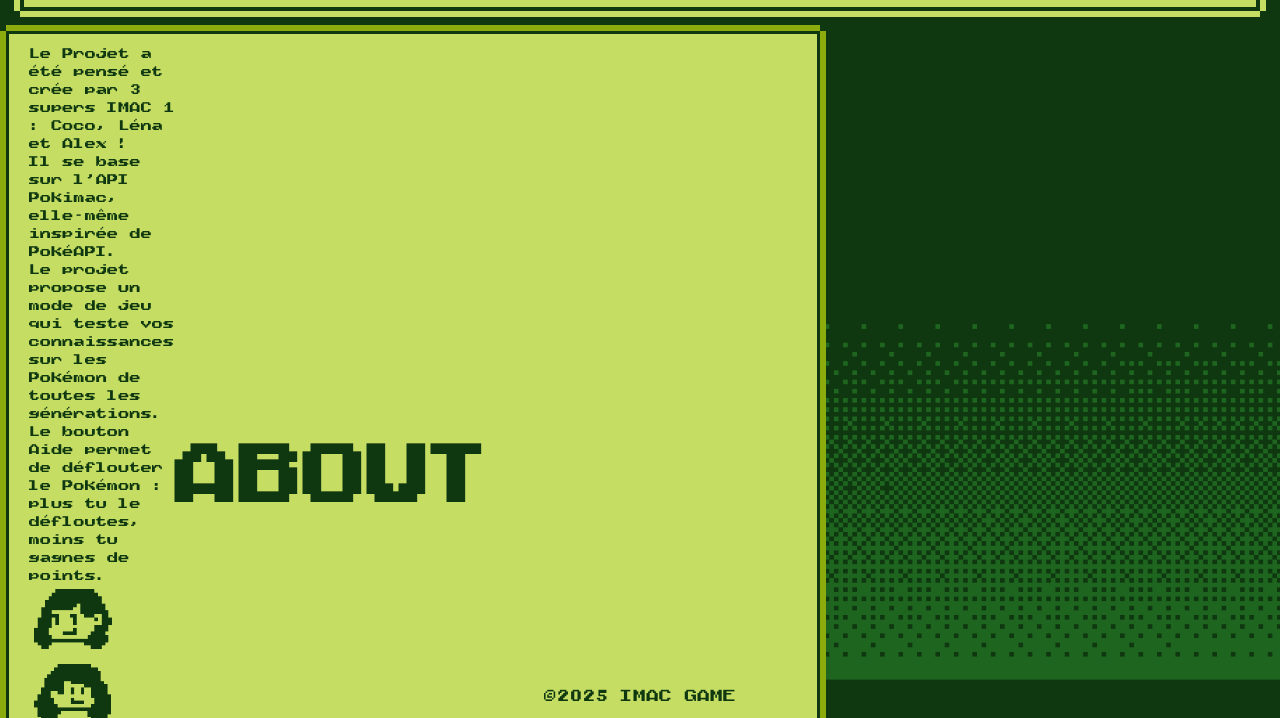
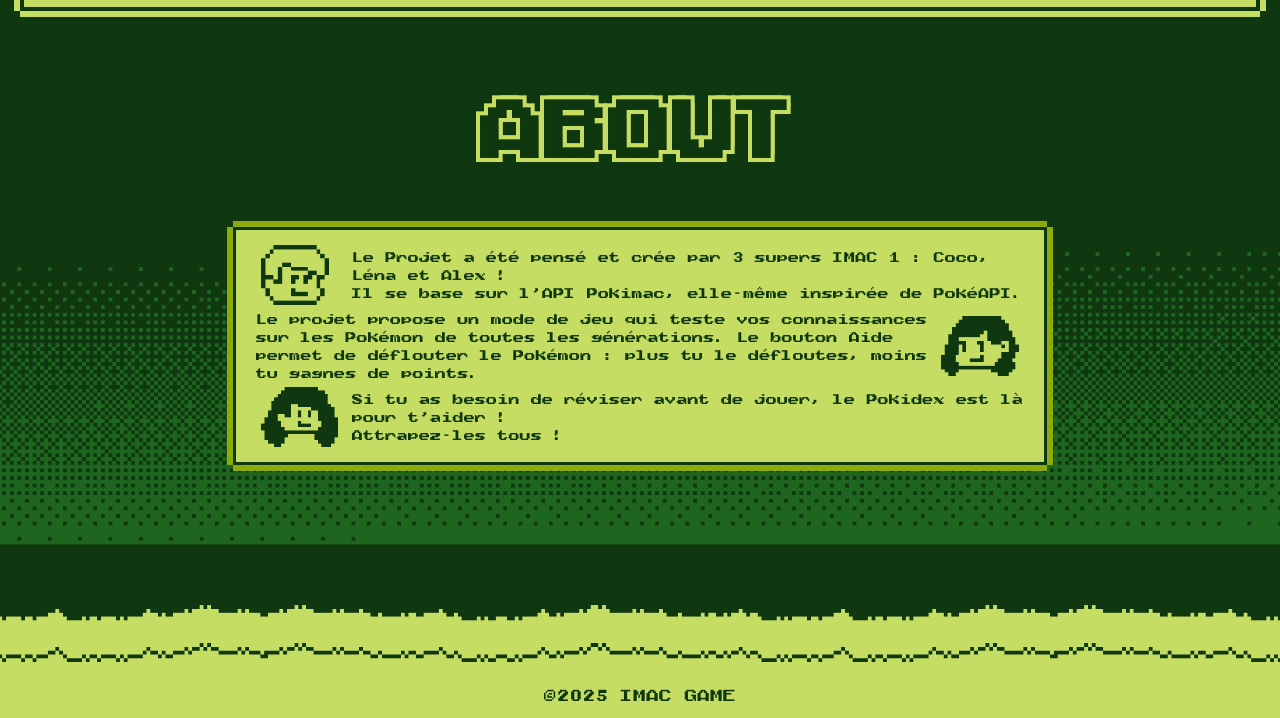
Before and after one commit to alexandre-bonnet/Pokimac, a plain HTML site: page src/pages/about.html in a window 1280 px wide. Shown: the part 82-800 px from the top of the page. Drawn offline with Linux system fonts and the light colour scheme.

Commit message:
adapted About page to new navbar

```diff
--- a/src/pages/about.html
+++ b/src/pages/about.html
@@ -27,9 +27,9 @@
             </div>
         </nav>
     </header>
-    <section id="aboutWindow">
+    <main>
     <h1>About</h1>
-    <div
+    <div  id="aboutWindow">
         <img id=item-0 src="../elements/images/coco.png" alt="" />
         <p id=item-1>Le Projet a été pensé et crée par 3 supers IMAC 1 : Coco, Léna et Alex ! <br>Il se base sur l’API
             Pokimac, elle-même inspirée de PokéAPI.</p>
@@ -38,9 +38,9 @@
             points.</p>
         <img id=item-3 src="../elements/images/lena.png" alt="" />
         <img id=item-4 src="../elements/images/alex.png" alt="" />
-        <p id=item-5>Si tu as besoin de réviser avant de jouer, le Pokidex est là pour t’aider ! <br>Attrapez-les tous !
-        </p>
-    </section>
+        <p id=item-5>Si tu as besoin de réviser avant de jouer, le Pokidex est là pour t’aider ! <br>Attrapez-les tous !</p>
+    </div>
+</main>
     <p id="copyright">©2025 IMAC GAME</p>
     <script src="../script/about.js"></script>
 </body>
--- a/src/style/about.css
+++ b/src/style/about.css
@@ -10,6 +10,12 @@ header {
   margin: 20px;
   box-shadow: -6px 0 0 0 var(--green-4), 6px 0 0 0 var(--green-4),
     0 -6px 0 0 var(--green-4), 0 6px 0 0 var(--green-4);
+}
+
+main{
+  display: flex;
+  flex-direction: column;
+  align-items: center;
 }
 
 nav {
@@ -50,14 +56,6 @@ p {
   font-size: 0.8rem;
   color: var(--green-1);
 }
-
-.navButtons {
-  display: flex;
-  flex-direction: column;
-  justify-content: center;
-  align-items: center;
-}
-
 
 #aboutWindow {
   width: 70%;
```
